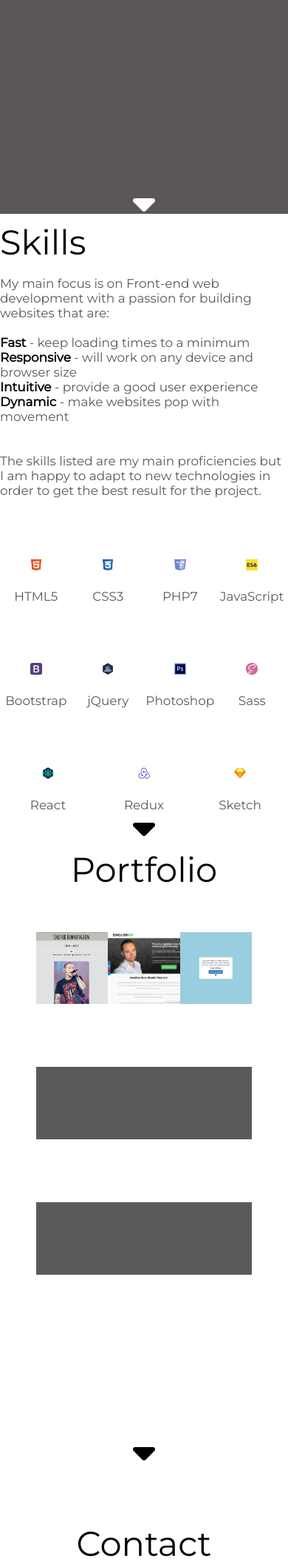
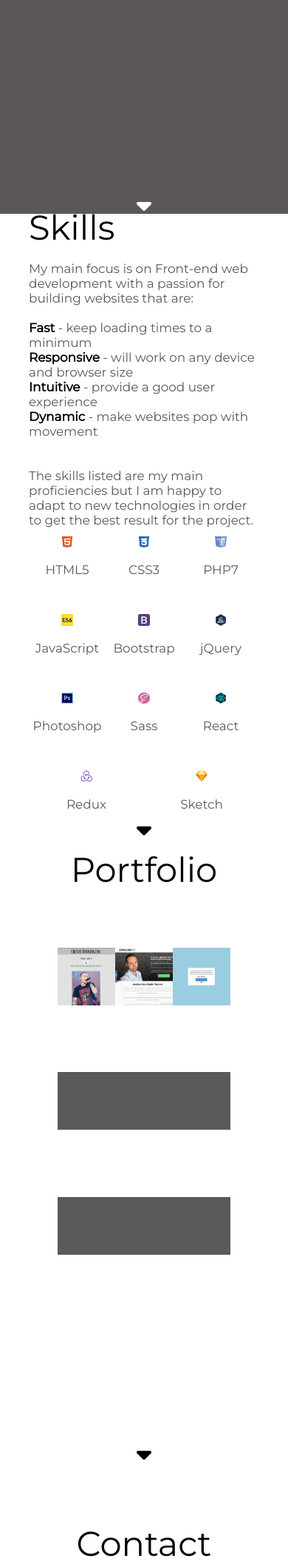
Before and after one commit to jonathanrace77/jonathanrace77.github.io, a PHP site: page / in a window 390 px wide. Shown: the part 563-2677 px from the top of the page at 74% size. Run offline with PHP 8.4, Linux system fonts and the light colour scheme; some libraries are stand-ins or nearby versions.

Commit message:
1.1.11
updated portfolio

```diff
--- a/index.html
+++ b/index.html
@@ -56,7 +56,7 @@
       </div>
       <div id="down-arrow1" class="moving-arrow">
         <a href="#skills" class="icon">
-          <i class="fas fa-caret-down fa-3x bounce"></i>
+          <i class="fas fa-caret-down fa-2x bounce"></i>
         </a>
       </div>
     </section>
@@ -154,7 +154,7 @@
         </div>
         <div id="down-arrow2" class="moving-arrow">
           <a href="#portfolio" class="icon">
-            <i class="fas fa-caret-down fa-3x bounce"></i>
+            <i class="fas fa-caret-down fa-2x bounce"></i>
           </a>
         </div>
         </div>
@@ -205,7 +205,7 @@
 
         <div id="down-arrow3" class="moving-arrow">
           <a href="#about" class="icon">
-            <i class="fas fa-caret-down fa-3x bounce"></i>
+            <i class="fas fa-caret-down fa-2x bounce"></i>
           </a>
         </div>
       </div>
--- a/styles.css
+++ b/styles.css
@@ -29,7 +29,7 @@ b {
     transform: translateY(0px);
   }
   50% {
-    transform: translateY(10px);
+    transform: translateY(5px);
   }
   100% {
     transform: translateY(0px);
@@ -273,7 +273,9 @@ footer {
   justify-content: center;
   flex-wrap: wrap;
   width: 75vw;
-  grid-template-columns: 25vw 25vw 25vw;
+  height: 60vh;
+  grid-template-columns: 20vw 20vw 20vw;
+  grid-template-rows: 20vh 20vh 20vh;
 }
 .flex-container2 > div {
   height: 100%;
@@ -284,8 +286,8 @@ footer {
 }
 
 .flex-container2 > div img {
-  height: auto;
-  width: 100%;
+  height: 100%;
+  width: auto;
   text-align: center;
 }
 
@@ -412,22 +414,9 @@ img {
     grid-template-rows: 10vh 75vh;
   }
 
-  .flex-container2 {
-    margin: 20px;
-    height: 65vh;
-    width: 80vw;
-  }
-
-  .flex-container2 > div {
-    width: auto;
-    text-align: center;
-    height: 100%;
-    width: 100%;
-  }
   .flex-container2 > div img {
     height: auto;
     width: 100%;
-    text-align: center;
   }
 
   #mobilemenubutton .icon {
@@ -524,7 +513,7 @@ img {
     height: 20vw;
     margin: 0;
     text-align: center;
-    font-size: 30px;
+    font-size: 10px;
     flex: 50%;
   }
   #skills > div > div img {
@@ -541,14 +530,16 @@ img {
     margin: 10px 10px 10px 10px;
     height: 50vh;
     display: block;
+    width: 80vw;
   }
 
   #skills-right {
-    margin: 0px 0px 0px 0px;
+    margin: 0px 0px 20px 0px;
     height: 50vh;
+    width: 80vw;
   }
   #skills-text {
-    width: 100vw;
+    width: 80vw;
   }
   .flex-container > div {
     width: auto;
```
